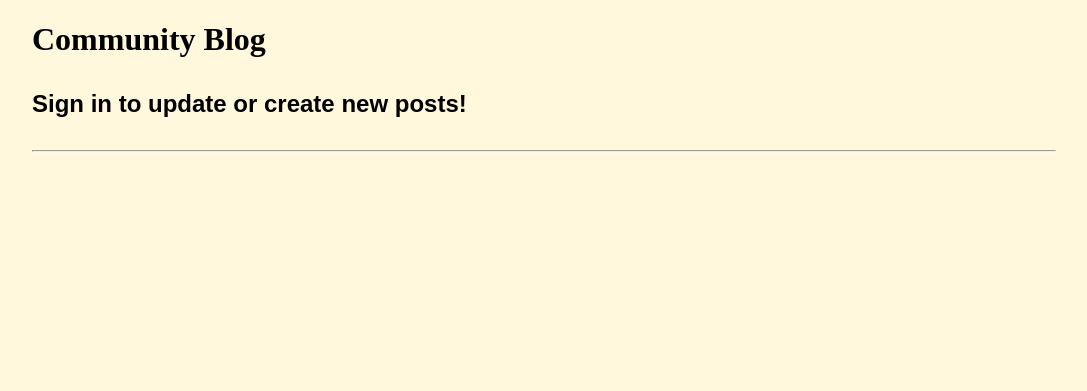
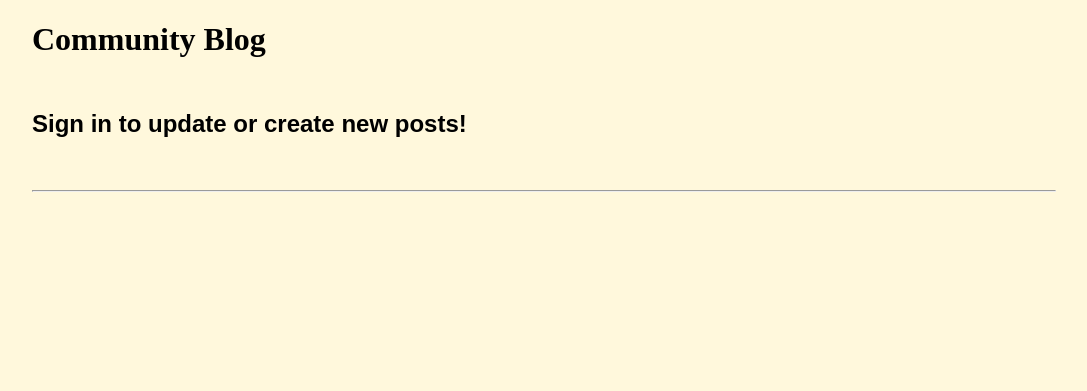
Before and after one commit to Lifestream308/pokemon-social, a Flask app: page /blog in a window 1280 px wide. Shown: the part 128-519 px from the top of the page, without its empty margins (96-1183 px from the left). Run offline with Flask 2, Linux system fonts and the light colour scheme; data that the repository does not hold is empty.

Commit message:
Add files via upload

```diff
--- a/capstone/templates/blog.html
+++ b/capstone/templates/blog.html
@@ -2,7 +2,7 @@
 {% block content %}
     <div class="margin">
         <h1 class="font1">Community Blog</h1>
-        <div class="blog-list">
+        <div class="blog-list container wrap">
             {% if current_user.is_authenticated %}
                 <a class="bgEmphasis" href="{{ url_for('new_post') }}">New Post</a>
                 <a class="bgEmphasis" href="{{ url_for('userposts') }}">Update/Delete Posts</a>
```
